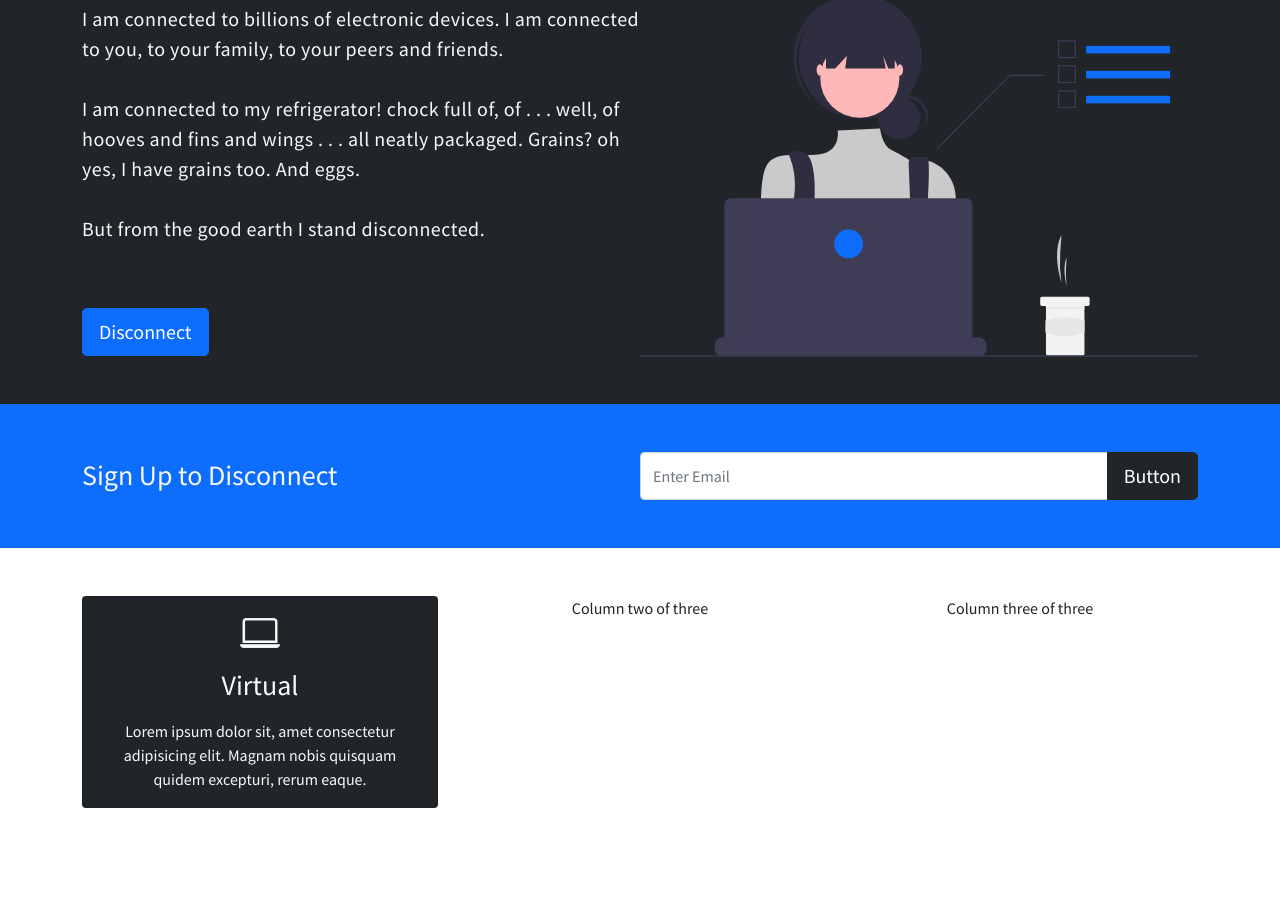
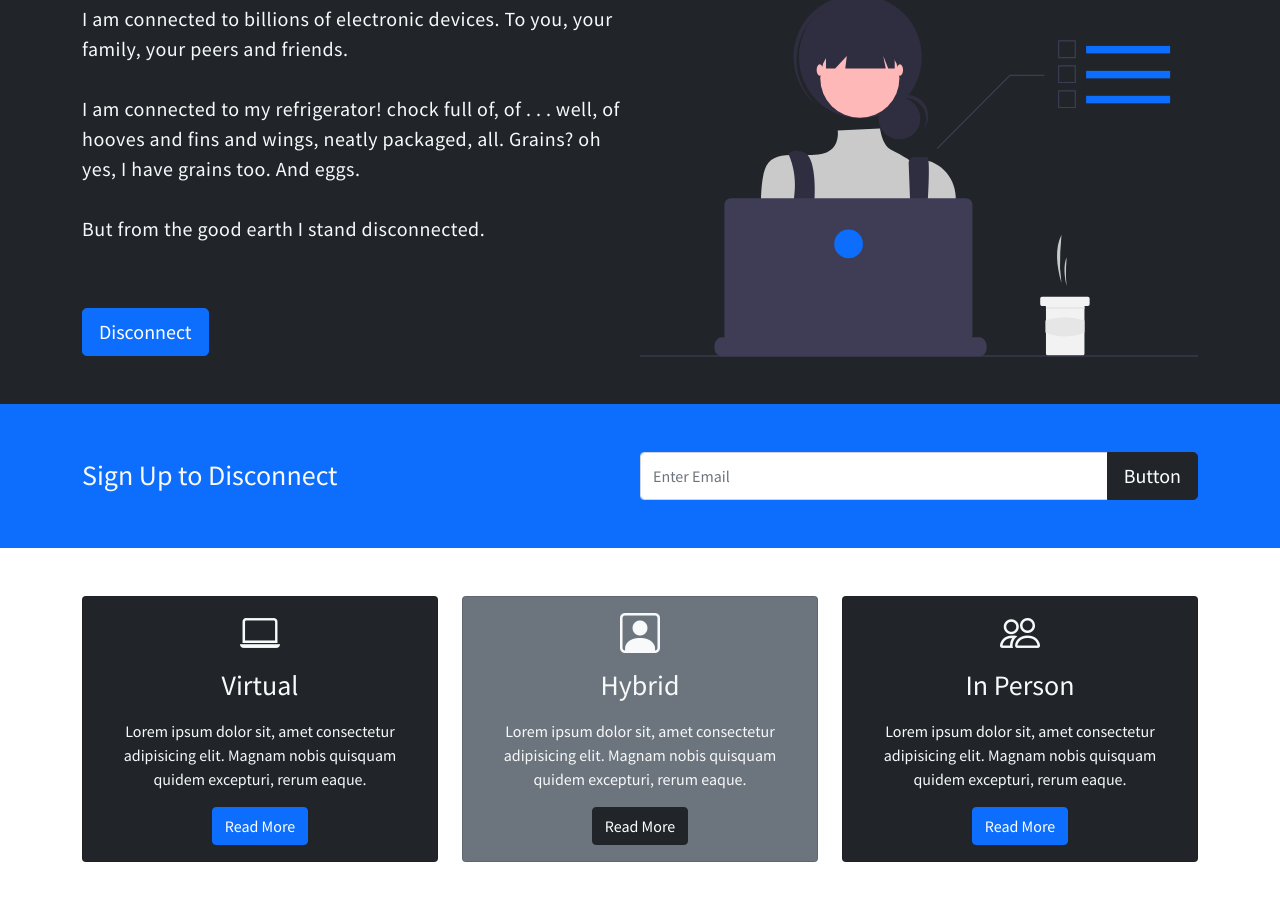
Before and after one commit to amandrafino/boot-traversy, a website: page index.html in a window 1280 px wide. Shown: the part 124-1024 px from the top of the page. Before the commit the page ends 980 px from the top, so only its background shows below. Drawn offline with nearby package versions, Linux system fonts and the light colour scheme.

Commit message:
A few minor changes . . .

```diff
--- a/index.html
+++ b/index.html
@@ -50,7 +50,7 @@
         <div class="d-sm-flex align-self-center justify-content-between">
           <div>
             <h1 class="headline">Live a <span class="text-success">Vigorous</span> Life</h1>
-            <p class="lead">I am connected to billions of electronic devices. I am connected to you, to your family, to your peers and friends. <br><br>I am connected to my refrigerator! chock full of, of . . . well, of hooves and fins and wings . . . all neatly packaged. Grains? oh yes, I have grains too. And eggs. <br><br> But from the good earth I stand disconnected.</p>
+            <p class="lead">I am connected to billions of electronic devices. To you, your family, your peers and friends. <br><br>I am connected to my refrigerator! chock full of, of . . . well, of hooves and fins and wings, neatly packaged, all. Grains? oh yes, I have grains too. And eggs. <br><br> But from the good earth I stand disconnected.</p>
             <button class="btn btn-primary btn-lg my-5">Disconnect</button>
           </div>
           <img class="image-fluid w-50 d-none d-sm-block" src="img/showcase.svg" alt="">
@@ -78,7 +78,7 @@
   <section class="p-5">
     <div class="container">
       <div class="row text-center">
-        <div class="col-md">
+        <div class="col-md mb-3">
           <div class="card bg-dark text-light">
             <div class="card-body text-center">
               <div class="h1 mb-3">
@@ -90,11 +90,42 @@
               <p class="card-text">
                 Lorem ipsum dolor sit, amet consectetur adipisicing elit. Magnam nobis quisquam quidem excepturi, rerum eaque.
               </p>
+              <a href="#" class="btn btn-primary">Read More</a>
             </div>
           </div> <!-- End Card -->
         </div> <!-- End Col -->
-        <div class="col-md">Column two of three</div>
-        <div class="col-md">Column three of three</div>
+        <div class="col-md mb-3">
+          <div class="card bg-secondary text-light">
+            <div class="card-body text-center">
+              <div class="h1 mb-3">
+                <i class="bi bi-person-square"></i>
+              </div>
+              <h3 class="card-title mb-3">
+                Hybrid
+              </h3>
+              <p class="card-text">
+                Lorem ipsum dolor sit, amet consectetur adipisicing elit. Magnam nobis quisquam quidem excepturi, rerum eaque.
+              </p>
+              <a href="#" class="btn btn-dark">Read More</a>
+            </div>
+          </div> <!-- End Card -->
+        </div>
+        <div class="col-md">
+          <div class="card bg-dark text-light">
+            <div class="card-body text-center">
+              <div class="h1 mb-3">
+                <i class="bi bi-people"></i>
+              </div>
+              <h3 class="card-title mb-3">
+                In Person
+              </h3>
+              <p class="card-text">
+                Lorem ipsum dolor sit, amet consectetur adipisicing elit. Magnam nobis quisquam quidem excepturi, rerum eaque.
+              </p>
+              <a href="#" class="btn btn-primary">Read More</a>
+            </div>
+          </div> <!-- End Card -->
+        </div>
       </div>
     </div>
   </section>
```
